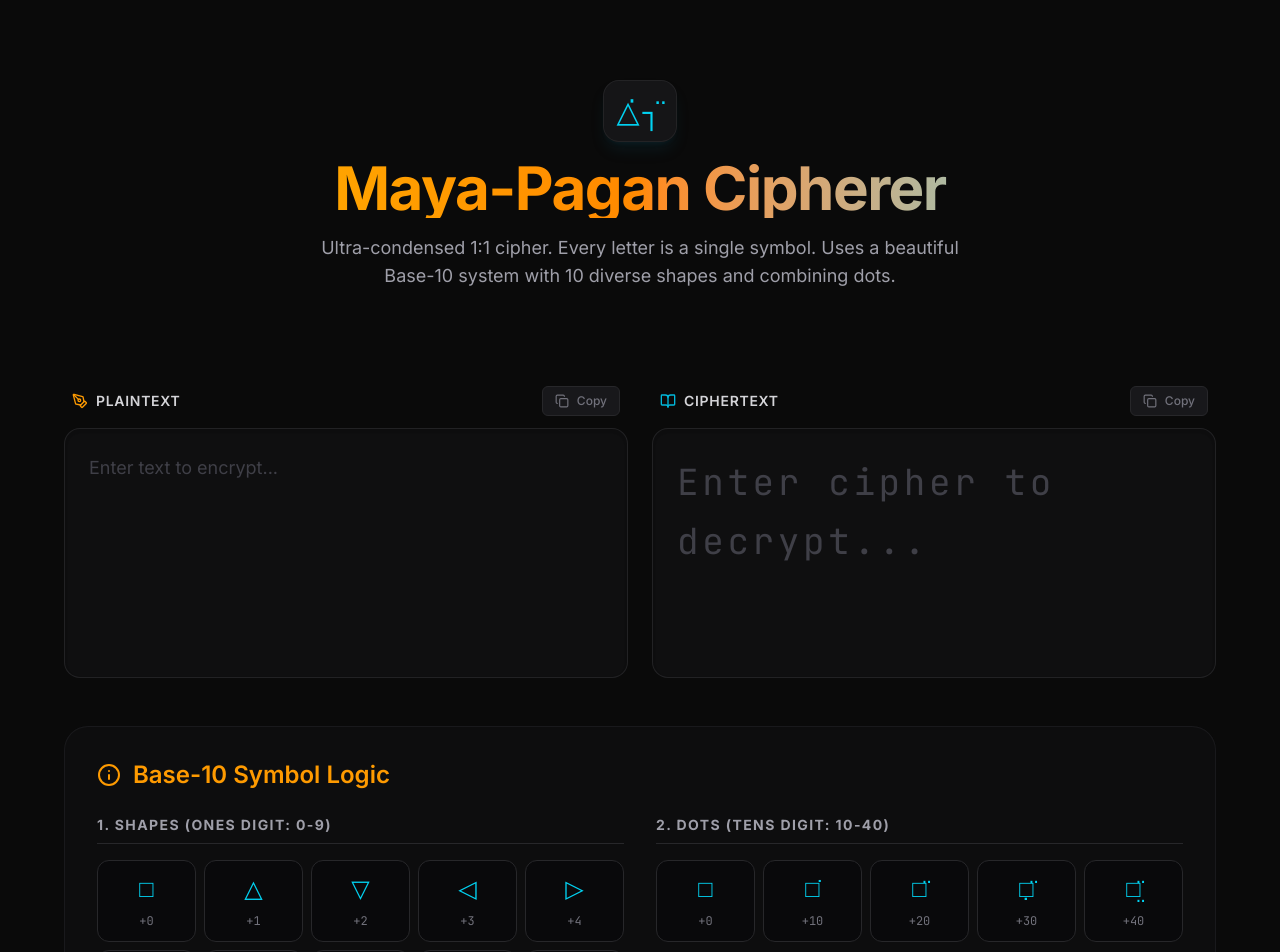
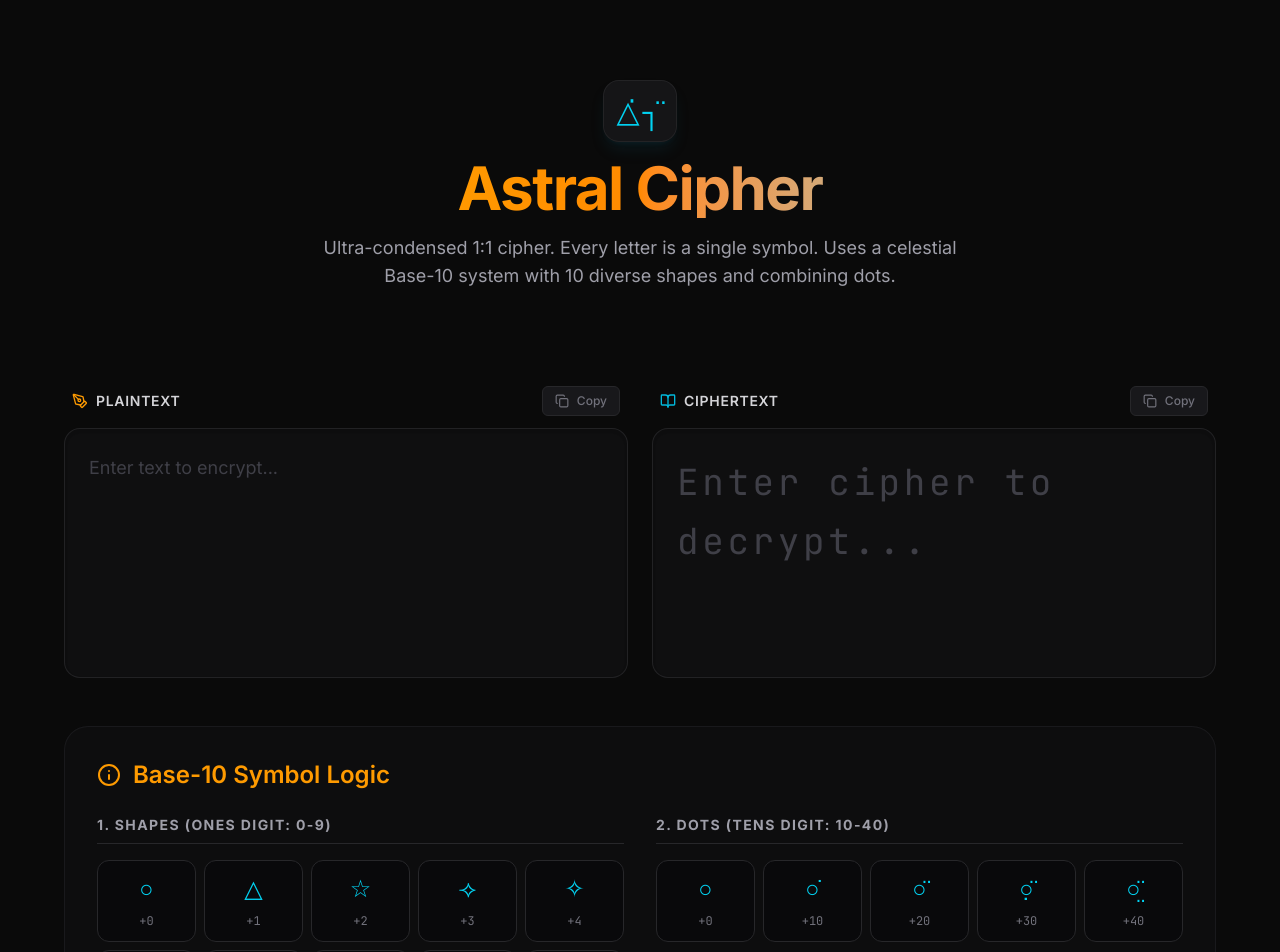
Before and after one commit to guestcoder0906/Cipherer, a React (Vite) app: page / in a window 1280 px wide. Shown: the top 952 px of the page. Built offline with nearby package versions, Linux system fonts and the light colour scheme.

Commit message:
refactor: Rename project to Astral Cipher
Update project name and description from "Maya-Pagan Cipherer" to "Astral Cipher" throughout the application and metadata. This change reflects the new celestial-inspired theme and simplifies the naming convention.

```diff
--- a/index.html
+++ b/index.html
@@ -3,7 +3,7 @@
   <head>
     <meta charset="UTF-8" />
     <meta name="viewport" content="width=device-width, initial-scale=1.0" />
-    <title>Maya-Pagan Cipherer</title>
+    <title>Astral Cipher</title>
   </head>
   <body>
     <div id="root"></div>
--- a/metadata.json
+++ b/metadata.json
@@ -1,5 +1,5 @@
 {
-  "name": "Maya-Pagan Cipherer",
-  "description": "A highly condensed, base-100 cipher combining Maya math and Pigpen geometry into single-character symbols.",
+  "name": "Astral Cipher",
+  "description": "An ultra-condensed, celestial-inspired cipher system using 10 diverse base shapes and combining dots.",
   "requestFramePermissions": []
 }
--- a/src/App.tsx
+++ b/src/App.tsx
@@ -7,7 +7,7 @@ import React, { useState } from 'react';
 import { Copy, Info, Check, PenTool, BookOpen } from 'lucide-react';
 
 // 10 Diverse Base Shapes (Values 0-9)
-const SHAPES = ['□', '△', '▽', '◁', '▷', '┌', '┐', '└', '┘', '┼'];
+const SHAPES = ['○', '△', '☆', '⟢', '✧', '┌', '┐', '└', '┘', '⊹'];
 const ZWJ = '\u200D';
 
 // Combining Marks (Values 0, 10, 20, 30, 40)
@@ -129,10 +129,10 @@ export default function App() {
             <span className="text-3xl tracking-widest text-cyan-400 font-mono">△‍̇┐‍̈</span>
           </div>
           <h1 className="text-4xl md:text-6xl font-bold tracking-tight text-transparent bg-clip-text bg-gradient-to-r from-amber-400 via-orange-400 to-cyan-400">
-            Maya-Pagan Cipherer
+            Astral Cipher
           </h1>
           <p className="text-zinc-400 max-w-2xl mx-auto text-lg">
-            Ultra-condensed 1:1 cipher. Every letter is a single symbol. Uses a beautiful Base-10 system with 10 diverse shapes and combining dots.
+            Ultra-condensed 1:1 cipher. Every letter is a single symbol. Uses a celestial Base-10 system with 10 diverse shapes and combining dots.
           </p>
         </header>
 
@@ -209,7 +209,7 @@ export default function App() {
               <div className="grid grid-cols-5 gap-2">
                 {[0, 1, 2, 3, 4].map(i => (
                   <div key={i} className="flex flex-col items-center justify-center bg-zinc-950 p-3 rounded-xl border border-zinc-800 hover:border-amber-500/50 transition-colors">
-                    <span className="text-2xl text-cyan-400 font-mono">□{MARKS[i]}</span>
+                    <span className="text-2xl text-cyan-400 font-mono">○{MARKS[i]}</span>
                     <span className="text-xs text-zinc-500 mt-2 font-mono">+{i * 10}</span>
                   </div>
                 ))}
@@ -251,8 +251,8 @@ export default function App() {
                 <div className="grid grid-cols-2 gap-4 text-sm">
                   <div className="bg-black/50 p-4 rounded-xl border border-zinc-800">
                     <div className="text-cyan-400 font-bold mb-2">Shapes (Ones)</div>
-                    0=□, 1=△, 2=▽, 3=◁, 4=▷<br/>
-                    5=┌, 6=┐, 7=└, 8=┘, 9=┼
+                    0=○, 1=△, 2=☆, 3=⟢, 4=✧<br/>
+                    5=┌, 6=┐, 7=└, 8=┘, 9=⊹
                   </div>
                   <div className="bg-black/50 p-4 rounded-xl border border-zinc-800">
                     <div className="text-amber-400 font-bold mb-2">Dots (Tens)</div>
```
